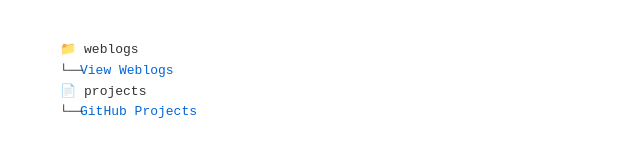
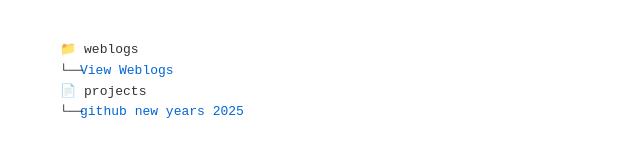
Before and after one commit to SarahLacard/sarahlacard.github.io, a plain HTML site: page index.html in a window 1280 px wide. Shown: the full height of the page, 0-640 px from the left. Drawn offline with Linux system fonts and the light colour scheme.

Commit message:
spacing and hyperlinks

```diff
--- a/index.html
+++ b/index.html
@@ -18,11 +18,11 @@
         }
 
         .folder::before {
-            content: "📁   ";
+            content: "📁 ";
         }
 
         .file::before {
-            content: "📄   ";
+            content: "📄 ";
         }
 
         .indent {
@@ -31,7 +31,7 @@
         }
 
         .indent::before {
-            content: "└── ";
+            content: "└──   ";
             position: absolute;
             left: -20px;
         }
@@ -55,7 +55,8 @@
 
         <div class="file">projects</div>
         <div class="indent">
-            <a href="https://github.com/SarahLacard">GitHub Projects</a>
+            <a href="https://github.com/SarahLacard">github</a>
+            <a href="https://newyears25.pages.dev/">new years 2025</a>
         </div>
     </div>
 </body>
```
